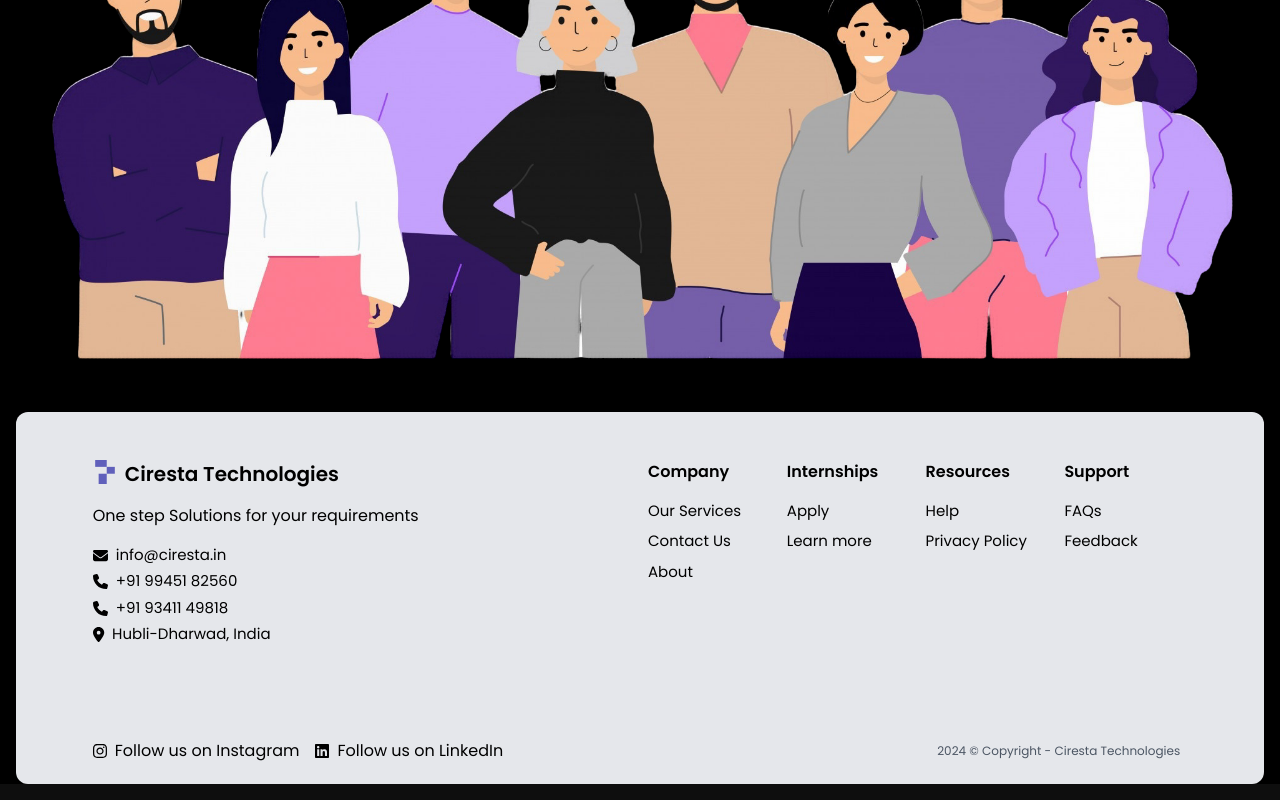
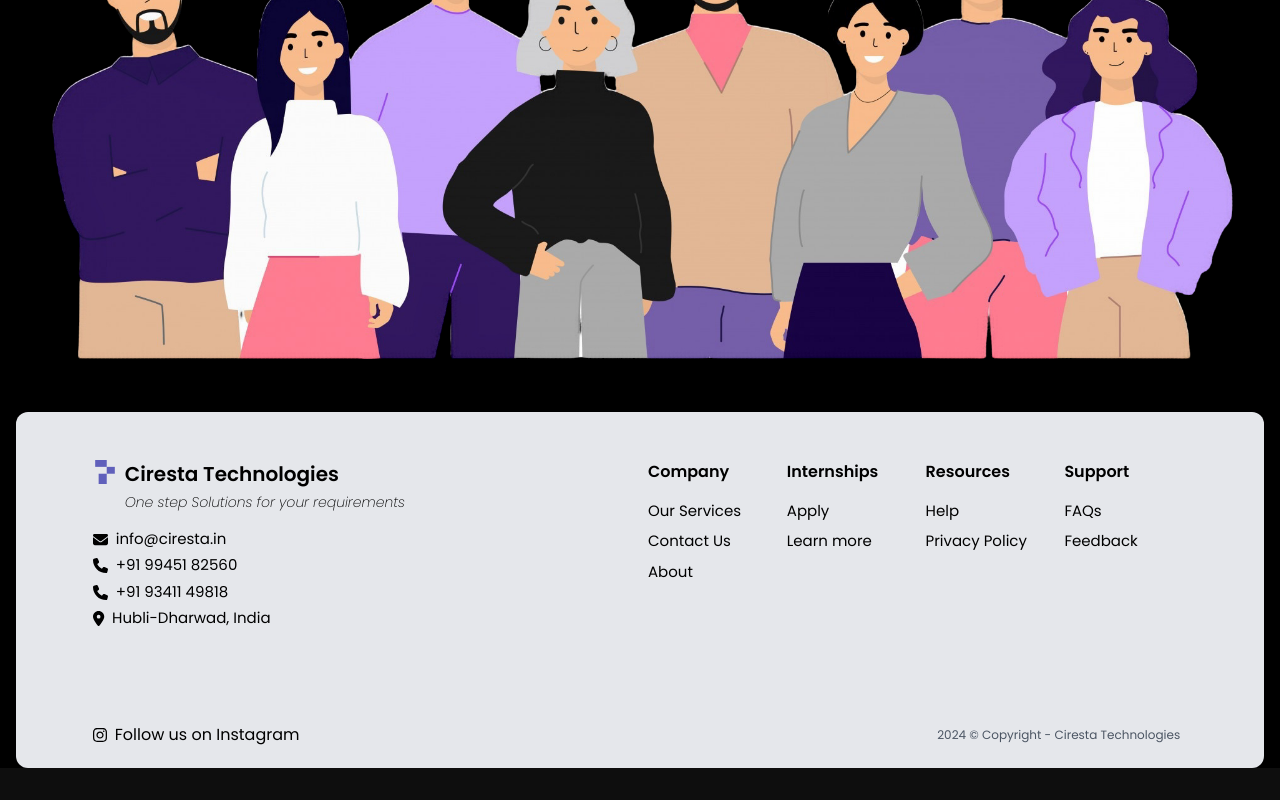
Before and after one commit to Ciresta/Landing-Page-Ciresta, a React (Create React App) app: page /services in a window 1280 px wide. Shown: the part 5710-6510 px from the top of the page. Built offline with nearby package versions, Linux system fonts and the light colour scheme.

Commit message:
help and learnmore connected in footer

```diff
--- a/src/components/Footer.js
+++ b/src/components/Footer.js
@@ -31,7 +31,7 @@ const Footer = () => {
                         <img src={logo} alt="Ciresta Technologies Logo" className="w-6 h-6 flex-shrink-0 mr-2" />
                         <h2 className="text-xl font-semibold text-black">Ciresta Technologies</h2>
                     </div>
-                    <p className="text-black mb-4 text-left">One step Solutions for your requirements</p>
+                    <p className="text-black mt-[-12px] mb-4 ml-8 text-left text-sm poppins-extralight-italic">One step Solutions for your requirements</p>
                     <ul className="text-black text-[15px] text-left space-y-1 mb-8">
                         <li className="flex items-center">
                             <FontAwesomeIcon icon={faEnvelope} className="mr-2" />
@@ -47,8 +47,11 @@ const Footer = () => {
                         </li>
                         <li className="flex items-center">
                             <FontAwesomeIcon icon={faMapMarkerAlt} className="mr-2" />
-                            Hubli-Dharwad, India
+                            <a href="https://www.google.com/maps/search/?api=1&query=Hubli-Dharwad,India" target="_blank" rel="noopener noreferrer">
+                                Hubli-Dharwad, India
+                            </a>
                         </li>
+
                     </ul>
                 </div>
 
@@ -65,13 +68,13 @@ const Footer = () => {
                         <h3 className="text-black text-left font-semibold mb-4">Internships</h3>
                         <ul className="space-y-2 text-left text-[15px]">
                             <li><Link to="/internships" className="text-black">Apply</Link></li>
-                            <li><a href="#learnmore" className="text-black">Learn more</a></li>
+                            <li><Link to="/internships" className="text-black">Learn more</Link></li>
                         </ul>
                     </div>
                     <div>
                         <h3 className="text-black text-left font-semibold mb-4">Resources</h3>
                         <ul className="space-y-2 text-left text-[15px]">
-                            <li><a href="#help" className="text-black">Help</a></li>
+                            <li><Link to="/contact" className="text-black">Help</Link></li>
                             <li>
                                 <a
                                     href="https://www.termsfeed.com/live/f5d7351c-2f01-434c-83a7-6b87bfdf2624"
@@ -107,7 +110,7 @@ const Footer = () => {
                             Follow us on Instagram
                         </a>
                     </div>
-                    <div className="flex items-center">
+                    {/* <div className="flex items-center">
                         <FontAwesomeIcon icon={faLinkedin} className="text-black" />
                         <a
                             href="https://www.linkedin.com/in/ciresta-company-0168ba333/"
@@ -117,7 +120,7 @@ const Footer = () => {
                         >
                             Follow us on LinkedIn
                         </a>
-                    </div>
+                    </div> */}
                 </div>
                 <p className="text-gray-600 text-center text-sm md:text-left" style={{ fontSize: "12px", margin: "7px" }}>
                     2024 &copy; Copyright - Ciresta Technologies
```
